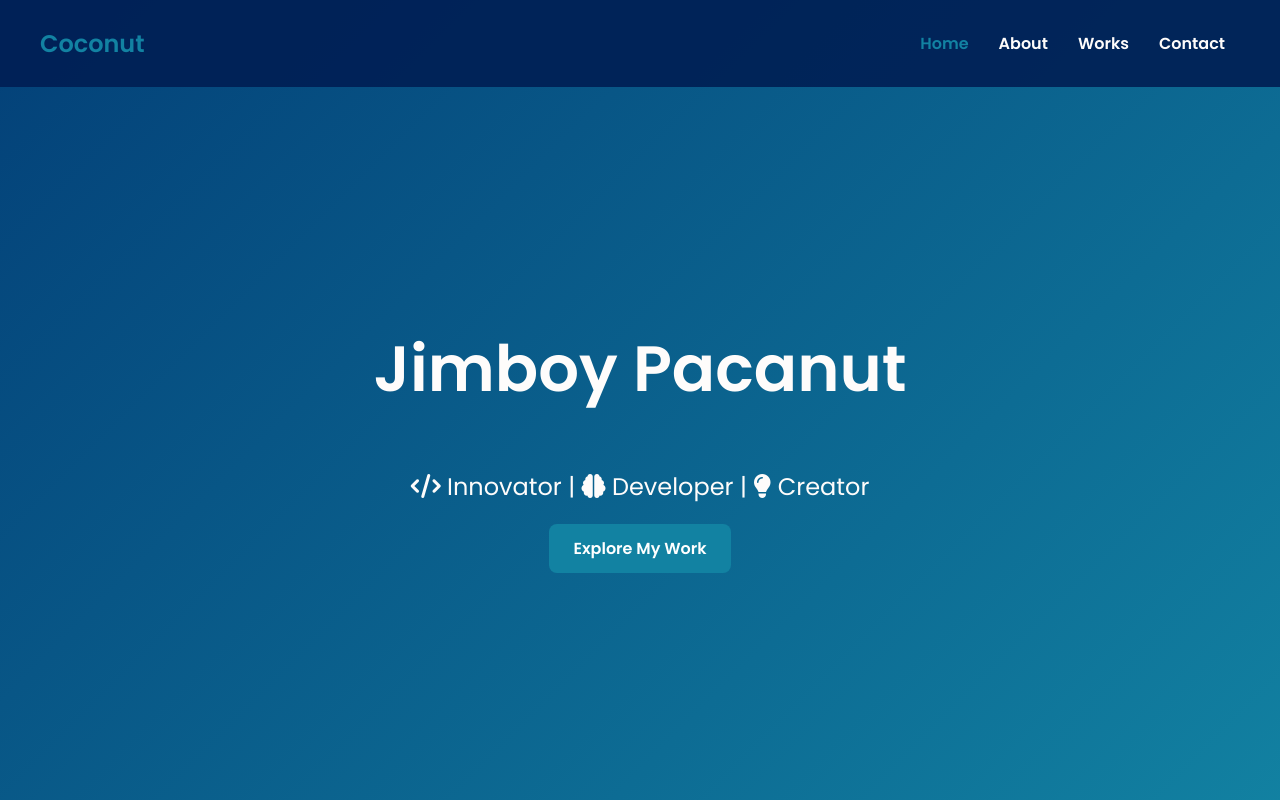
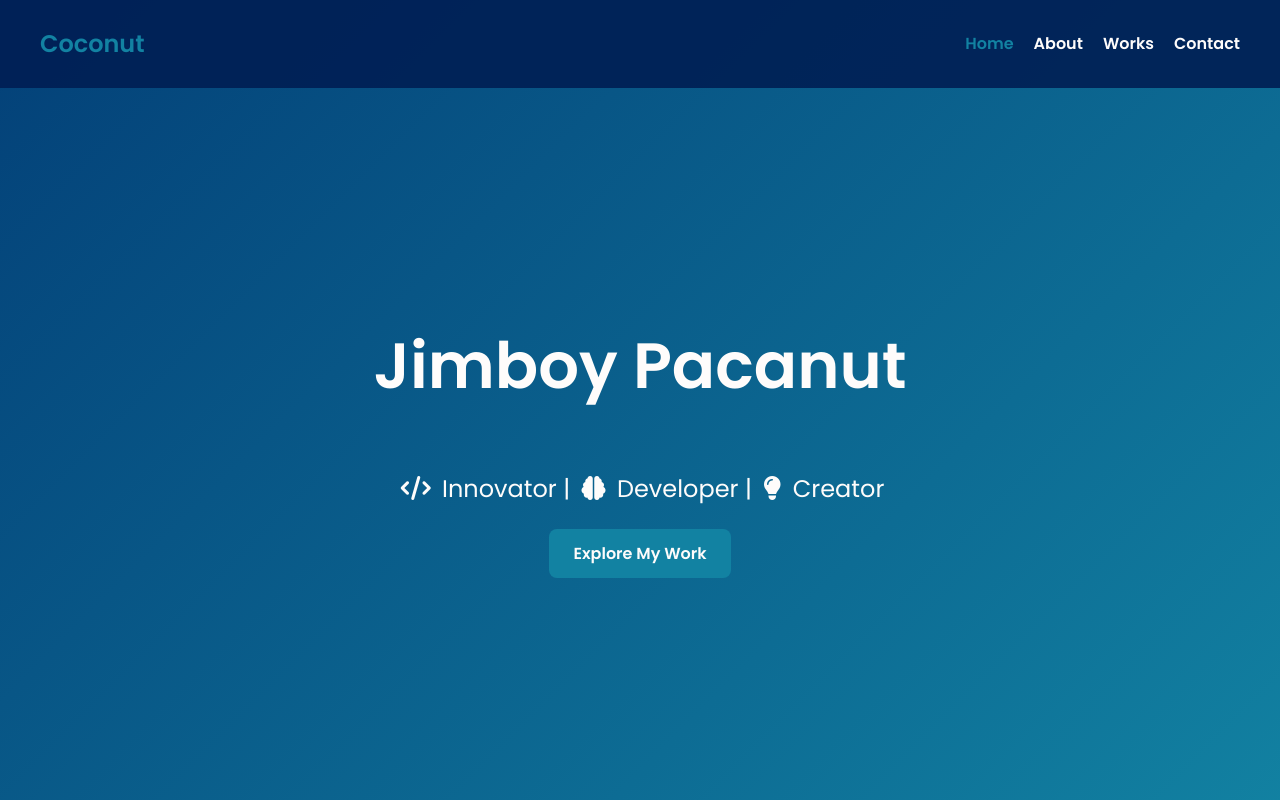
Before and after one commit to jimboypacanut/jimboypacanut.github.io, a plain HTML site: page index.html in a window 1280 px wide. Shown: the top 800 px of the page. Drawn offline with Linux system fonts and the light colour scheme.

Commit message:
Update home.css

```diff
--- a/css/home.css
+++ b/css/home.css
@@ -5,7 +5,7 @@ body {
     padding: 0;
     background-color: #0A1128;
     color: #FEFCFB;
-    text-align: center;
+    line-height: 1.6;
 }
 
 /* Navigation */
@@ -15,9 +15,7 @@ header {
     position: fixed;
     width: 100%;
     top: 0;
-    left: 0;
-    z-index: 100;
-    transition: background 0.3s ease;
+    z-index: 1000;
 }
 
 nav {
@@ -25,27 +23,20 @@ nav {
     justify-content: space-between;
     align-items: center;
     max-width: 1200px;
-    margin: auto;
+    margin: 0 auto;
     padding: 0 20px;
 }
 
-.logo {
+.logo span {
     font-size: 1.5rem;
     font-weight: 600;
-}
-
-.logo span {
     color: #1282A2;
 }
 
 nav ul {
     list-style: none;
-    padding: 0;
     display: flex;
-}
-
-nav ul li {
-    margin: 0 15px;
+    gap: 20px;
 }
 
 nav ul li a {
@@ -62,12 +53,11 @@ nav ul li a.active {
 
 /* Hero Section */
 #home {
+    height: 100vh;
     display: flex;
     justify-content: center;
     align-items: center;
-    height: 100vh;
     background: linear-gradient(135deg, #034078, #1282A2);
-    color: #FEFCFB;
     text-align: center;
     padding: 20px;
 }
@@ -78,19 +68,19 @@ nav ul li a.active {
     animation: fadeIn 1.5s ease-in-out;
 }
 
-.hero h1 span {
-    color: #1282A2;
+.hero p {
+    font-size: 1.5rem;
+    margin: 20px 0;
 }
 
-.hero p {
-    font-size: 1.5rem;
-    margin-bottom: 20px;
-    animation: fadeIn 2s ease-in-out;
+.hero p i {
+    margin: 0 5px;
 }
 
 /* Sections */
 section {
     padding: 100px 20px;
+    text-align: center;
 }
 
 h2 {
@@ -99,7 +89,7 @@ h2 {
     color: #1282A2;
 }
 
-/* Project Cards */
+/* Projects */
 .projects-container {
     display: flex;
     justify-content: center;
@@ -112,9 +102,8 @@ h2 {
     padding: 20px;
     border-radius: 10px;
     width: 300px;
-    text-align: center;
-    box-shadow: 0px 5px 15px rgba(0, 0, 0, 0.2);
-    transition: transform 0.3s ease-in-out;
+    box-shadow: 0 5px 15px rgba(0, 0, 0, 0.2);
+    transition: transform 0.3s ease;
 }
 
 .project-card:hover {
@@ -128,23 +117,13 @@ h2 {
 
 .project-card p {
     font-size: 1rem;
-    margin-bottom: 15px;
-}
-
-/* Contact Section */
-#contact {
-    background: #001F54;
-    padding: 60px 20px;
-}
-
-#contact p {
-    font-size: 1.2rem;
+    margin: 15px 0;
 }
 
 /* Button */
 .btn {
     background: #1282A2;
-    color: white;
+    color: #FEFCFB;
     padding: 12px 24px;
     text-decoration: none;
     border-radius: 8px;
@@ -162,8 +141,6 @@ footer {
     background: #001F54;
     padding: 20px;
     font-size: 0.9rem;
-    color: #FEFCFB;
-    margin-top: 50px;
 }
 
 /* Animations */
```
